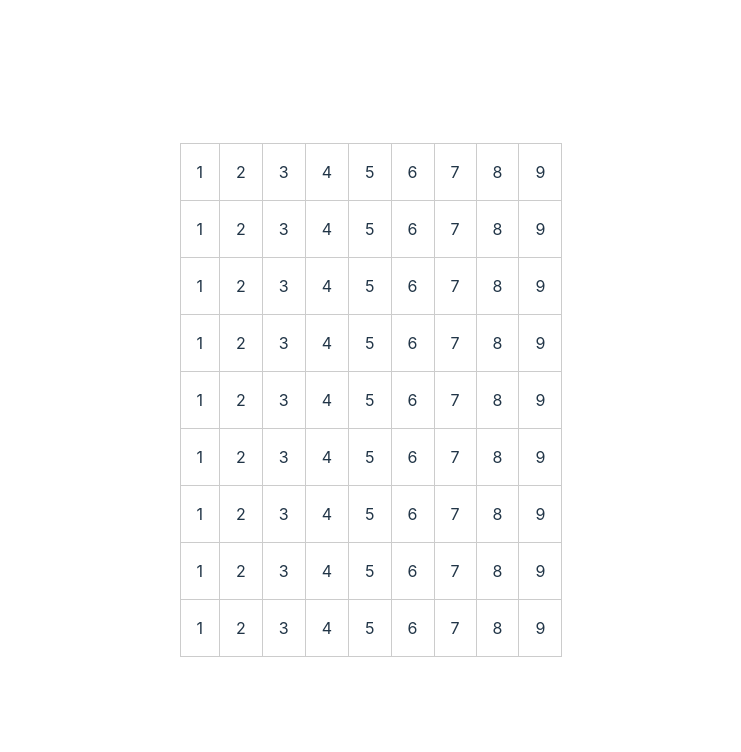
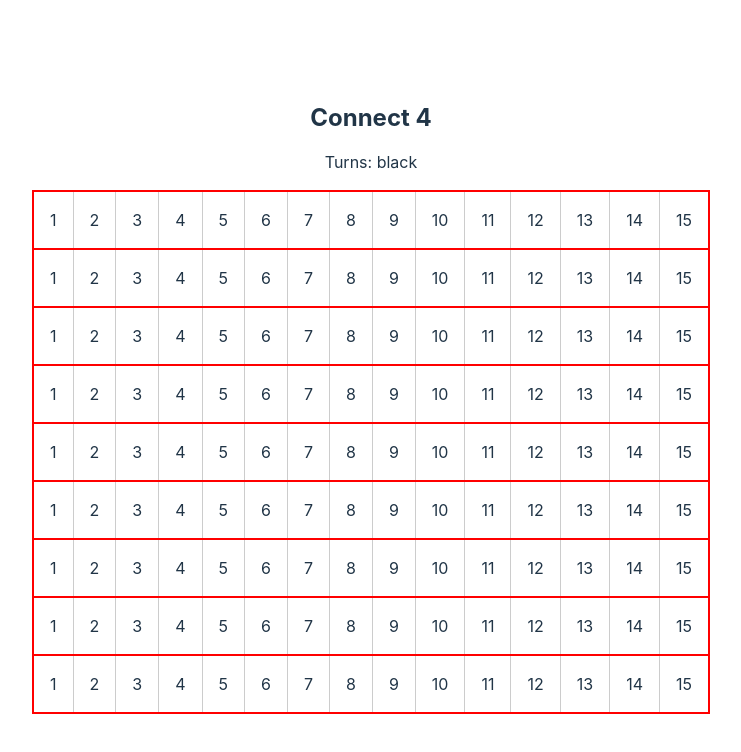
Before and after one commit to eyoelmeles/games-with-react, a React (Vite) app in the folder connect-4/: page / in a window 1280 px wide. Shown: the top 752 px of the page, without its empty margins (269-1010 px from the left). Built offline with nearby package versions, Linux system fonts and the light colour scheme.

Commit message:
Added styles for the table

```diff
--- a/connect-4/src/App.css
+++ b/connect-4/src/App.css
@@ -13,3 +13,7 @@
   padding: 1rem;
   border: 1px solid #ccc;
 }
+
+.col-hover {
+  border: 2px solid red;
+}
--- a/connect-4/src/App.tsx
+++ b/connect-4/src/App.tsx
@@ -4,10 +4,12 @@ import "./App.css";
 
 const ROWS = [1, 2, 3, 4, 5, 6, 7, 8, 9];
 function App() {
-  const [count, setCount] = useState(0);
+  const [turn, setTurn] = useState<"black" | "white">("black");
 
   return (
     <div className="App">
+      <h2>Connect 4</h2>
+      <p>Turns: {turn}</p>
       <table className="table">
         <tbody>
           {ROWS.map((row) => (
@@ -24,9 +26,12 @@ interface ColsProps {
 }
 
 const Columns: React.FC<ColsProps> = ({ row }) => {
-  const cols = [1, 2, 3, 4, 5, 6, 7, 8, 9];
+  const cols = [1, 2, 3, 4, 5, 6, 7, 8, 9, 10, 11, 12, 13, 14, 15];
+  const getCol = (col: number) => {
+    // TODO Given a single cell column get all the column
+  };
   return (
-    <tr>
+    <tr className="col-hover">
       {cols.map((col) => (
         <td key={`${row - col}`} className="cells">
           {col}
```
